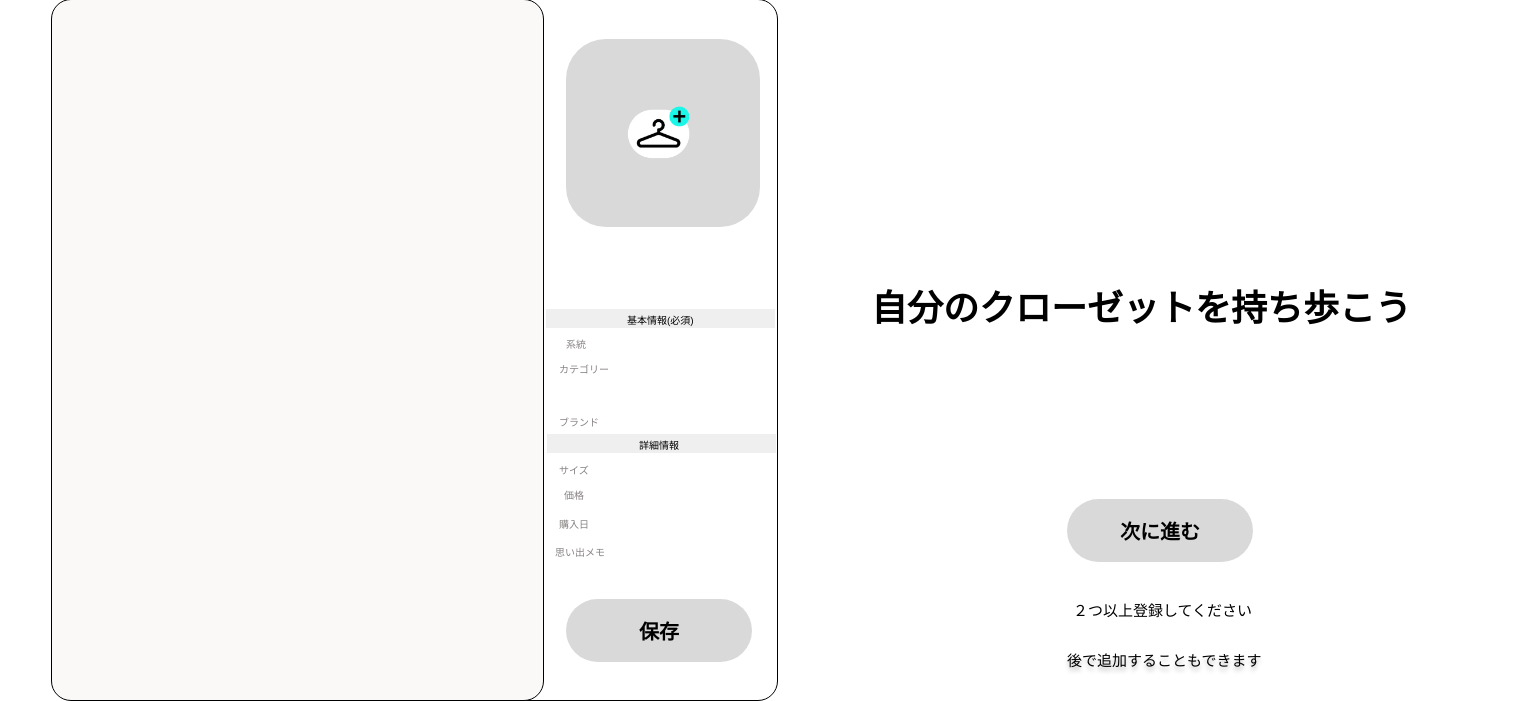
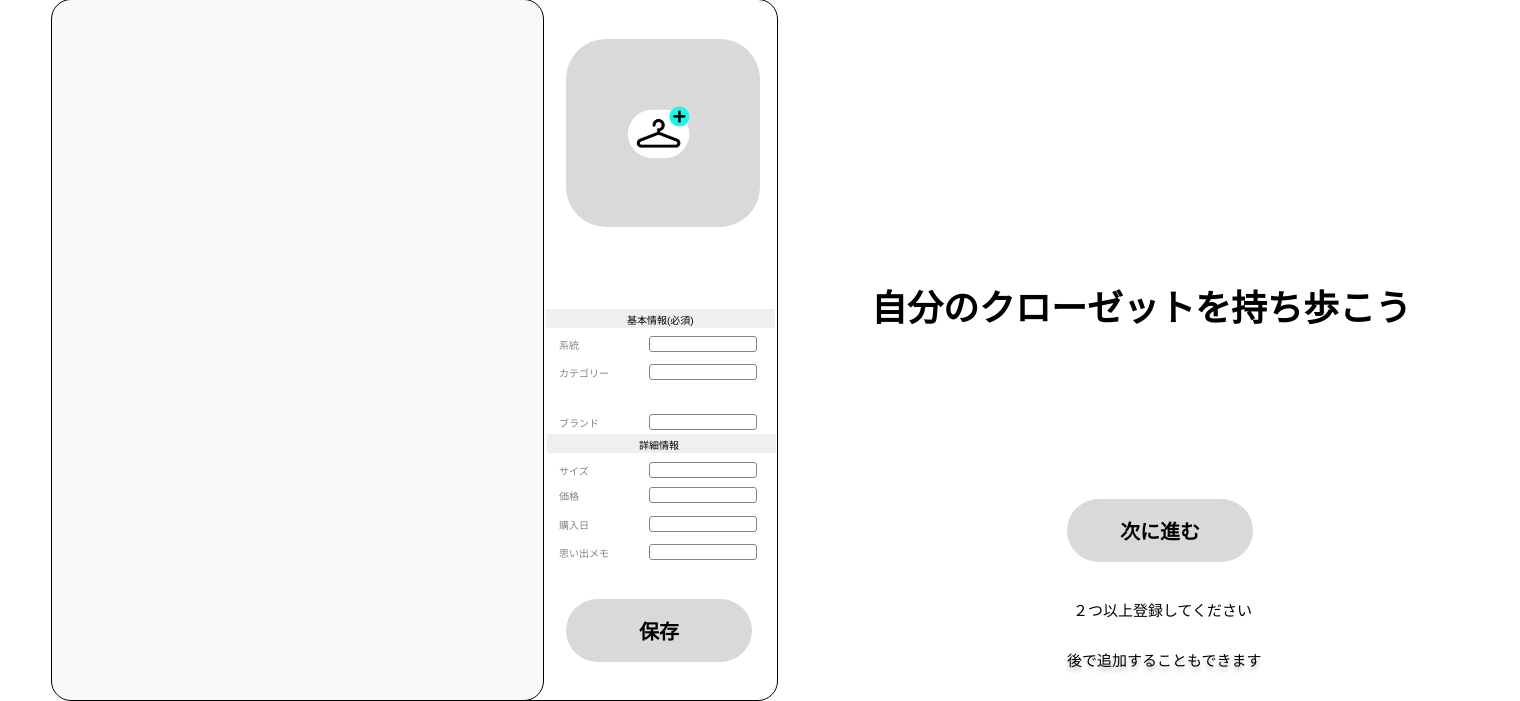
Before and after one commit to HIROMU522/HackU, a Flask app: page /introduction2 in a window 1520 px wide. Shown: the part 101-802 px from the top of the page. Run offline with Flask 3, Linux system fonts and the light colour scheme.

Commit message:
入力欄の作成

```diff
--- a/static/css/styles_introduction2.css
+++ b/static/css/styles_introduction2.css
@@ -146,14 +154,10 @@
     object-fit: cover;
   }
 
-  .image .img {
-    position: fixed;
-    width: 85px;
-    height: 69px;
-    top: 0;
-    left: 0;
-    object-fit: cover;
-  }
+  .image-upload-label {
+    cursor: pointer; /* これにより、ラベルにマウスカーソルが重なった時にポインター（指の形）に変わります */
+}
+
 
 
   .screen .text-wrapper-4 {
@@ -169,95 +173,205 @@
     line-height: normal;
   }
 
-  .screen .text-wrapper-5 {
-    width: 28px;
-    top: 287px;
-    left: 515px;
+  .screen .input-group1 {
+    display: flex;
+    position: absolute;
+    align-items: center;
+    top: 287px; /* text-wrapper-5のtopと同じ値 */
+    left: 508px; /* text-wrapper-5のleftと同じ値 */
+  }
+
+  .screen .input-group1 .text-wrapper-5 {
+    color: #888383;
     font-family: "IM FELL French Canon SC-Regular", Helvetica;
     font-weight: 400;
-    color: #888383;
+    width: 80px;
+    line-height: normal;
     font-size: 10px;
-    position: absolute;
-    letter-spacing: 0;
-    line-height: normal;
+    margin-right: 10px; /* ラベルと入力欄の間に適切なスペースを作る */
   }
 
-  .screen .text-wrapper-6 {
-    width: 54px;
-    top: 365px;
-    left: 508px;
+  .screen .input-field1 {
+    height: 10px; /* 適切な高さに調整 */
+    padding: 2px 3px;
+    font-size: 10px;
+    border: 1px solid #888383;
+    border-radius: 3px;
+    /* 必要に応じて幅を設定 */
+    width: 100px; /* 例: 入力欄の幅が100pxの場合 */
+  }
+
+
+
+
+  .screen .input-group2 {
+    display: flex;
+    position: absolute;
+    align-items: center;
+    top: 365px; /* text-wrapper-5のtopと同じ値 */
+    left: 508px; /* text-wrapper-5のleftと同じ値 */
+  }
+
+  .screen .input-group2 .text-wrapper-6 {
+    color: #888383;
     font-family: "IM FELL French Canon SC-Regular", Helvetica;
     font-weight: 400;
-    color: #888383;
+    width: 80px;
+    line-height: normal;
     font-size: 10px;
-    position: absolute;
-    letter-spacing: 0;
-    line-height: normal;
+    margin-right: 10px; /* ラベルと入力欄の間に適切なスペースを作る */
   }
 
-  .screen .text-wrapper-7 {
-    width: 54px;
-    top: 413px;
-    left: 508px;
+  .screen .input-field2 {
+    height: 10px; /* 適切な高さに調整 */
+    padding: 2px 3px;
+    font-size: 10px;
+    border: 1px solid #888383;
+    border-radius: 3px;
+    /* 必要に応じて幅を設定 */
+    width: 100px; /* 例: 入力欄の幅が100pxの場合 */
+  }
+
+  .screen .input-group3 {
+    display: flex;
+    position: absolute;
+    align-items: center;
+    top: 413px; /* text-wrapper-5のtopと同じ値 */
+    left: 508px; /* text-wrapper-5のleftと同じ値 */
+  }
+
+  .screen .input-group3 .text-wrapper-7 {
+    color: #888383;
     font-family: "IM FELL French Canon SC-Regular", Helvetica;
     font-weight: 400;
-    color: #888383;
+    width: 80px;
+    line-height: normal;
     font-size: 10px;
-    position: absolute;
-    letter-spacing: 0;
-    line-height: normal;
+    margin-right: 10px; /* ラベルと入力欄の間に適切なスペースを作る */
   }
 
-  .screen .text-wrapper-8 {
-    width: 54px;
-    top: 438px;
-    left: 513px;
+  .screen .input-field3 {
+    height: 10px; /* 適切な高さに調整 */
+    padding: 2px 3px;
+    font-size: 10px;
+    border: 1px solid #888383;
+    border-radius: 3px;
+    /* 必要に応じて幅を設定 */
+    width: 100px; /* 例: 入力欄の幅が100pxの場合 */
+  }
+
+
+  .screen .input-group4 {
+    display: flex;
+    position: absolute;
+    align-items: center;
+    top: 438px; /* text-wrapper-5のtopと同じ値 */
+    left: 508px; /* text-wrapper-5のleftと同じ値 */
+  }
+
+  .screen .input-group4 .text-wrapper-8 {
+    color: #888383;
     font-family: "IM FELL French Canon SC-Regular", Helvetica;
     font-weight: 400;
-    color: #888383;
+    width: 80px;
+    line-height: normal;
     font-size: 10px;
-    position: absolute;
-    letter-spacing: 0;
-    line-height: normal;
+    margin-right: 10px; /* ラベルと入力欄の間に適切なスペースを作る */
   }
 
-  .screen .text-wrapper-9 {
-    width: 54px;
-    top: 467px;
-    left: 508px;
+  .screen .input-field4 {
+    height: 10px; /* 適切な高さに調整 */
+    padding: 2px 3px;
+    font-size: 10px;
+    border: 1px solid #888383;
+    border-radius: 3px;
+    /* 必要に応じて幅を設定 */
+    width: 100px; /* 例: 入力欄の幅が100pxの場合 */
+  }
+
+
+  .screen .input-group5 {
+    display: flex;
+    position: absolute;
+    align-items: center;
+    top: 467px; /* text-wrapper-5のtopと同じ値 */
+    left: 508px; /* text-wrapper-5のleftと同じ値 */
+  }
+
+  .screen .input-group5 .text-wrapper-9 {
+    color: #888383;
     font-family: "IM FELL French Canon SC-Regular", Helvetica;
     font-weight: 400;
-    color: #888383;
+    width: 80px;
+    line-height: normal;
     font-size: 10px;
-    position: absolute;
-    letter-spacing: 0;
-    line-height: normal;
+    margin-right: 10px; /* ラベルと入力欄の間に適切なスペースを作る */
   }
 
-  .screen .text-wrapper-10 {
-    width: 54px;
-    top: 495px;
-    left: 504px;
+  .screen .input-field5 {
+    height: 10px; /* 適切な高さに調整 */
+    padding: 2px 3px;
+    font-size: 10px;
+    border: 1px solid #888383;
+    border-radius: 3px;
+    /* 必要に応じて幅を設定 */
+    width: 100px; /* 例: 入力欄の幅が100pxの場合 */
+  }
+
+  .screen .input-group6 {
+    display: flex;
+    position: absolute;
+    align-items: center;
+    top: 495px; /* text-wrapper-5のtopと同じ値 */
+    left: 508px; /* text-wrapper-5のleftと同じ値 */
+  }
+
+  .screen .input-group6 .text-wrapper-10 {
+    color: #888383;
     font-family: "IM FELL French Canon SC-Regular", Helvetica;
     font-weight: 400;
-    color: #888383;
+    width: 80px;
+    line-height: normal;
     font-size: 10px;
-    position: absolute;
-    letter-spacing: 0;
-    line-height: normal;
+    margin-right: 10px; /* ラベルと入力欄の間に適切なスペースを作る */
   }
 
-  .screen .text-wrapper-11 {
-    width: 76px;
-    top: 312px;
-    left: 508px;
+  .screen .input-field6 {
+    height: 10px; /* 適切な高さに調整 */
+    padding: 2px 3px;
+    font-size: 10px;
+    border: 1px solid #888383;
+    border-radius: 3px;
+    /* 必要に応じて幅を設定 */
+    width: 100px; /* 例: 入力欄の幅が100pxの場合 */
+  }
+
+  .screen .input-group7 {
+    display: flex;
+    position: absolute;
+    align-items: center;
+    top: 315px; /* text-wrapper-5のtopと同じ値 */
+    left: 508px; /* text-wrapper-5のleftと同じ値 */
+  }
+
+  .screen .input-group7 .text-wrapper-11 {
+    color: #888383;
     font-family: "IM FELL French Canon SC-Regular", Helvetica;
     font-weight: 400;
-    color: #888383;
+    width: 80px;
+    line-height: normal;
     font-size: 10px;
-    position: absolute;
-    letter-spacing: 0;
-    line-height: normal;
+    margin-right: 10px; /* ラベルと入力欄の間に適切なスペースを作る */
+  }
+
+  .screen .input-field7 {
+    height: 10px; /* 適切な高さに調整 */
+    padding: 2px 3px;
+    font-size: 10px;
+    border: 1px solid #888383;
+    border-radius: 3px;
+    /* 必要に応じて幅を設定 */
+    width: 100px; /* 例: 入力欄の幅が100pxの場合 */
   }
 
   .screen .text-wrapper-12 {
--- a/templates/Introduction2.html
+++ b/templates/Introduction2.html
@@ -12,34 +12,61 @@
         </header>
 
         <div class="text-wrapper-2">自分のクローゼットを持ち歩こう</div>
+
         <div class="overlap-group-2">
           <div class="rectangle"></div>
-          <div class="rectangle-2"></div>
+          <div id="saveArea" class="rectangle-2"></div>
           <div class="rectangle-7" id="imagePreview"></div>
-          <div class="rectangle-8"></div>
-          <div class="rectangle-9"></div>
+
           <button class="button-save">保存</button>
            <!-- 画像アップロードのinputを追加 -->
           <input type="file" id="imageUpload" style="display:none;" onchange="previewImage();" />
+
           <label for="imageUpload" class="image-upload-label" id="imageUploadLabel">
             <img class="image" src="../static/img/hunger.jpg" />
           </label>
 
+          <div class="rectangle-8"></div>
+          <div class="rectangle-9"></div>
           <div class="text-wrapper-4">基本情報(必須)</div>
+          <div class="input-group1">
             <div class="text-wrapper-5">系統</div>
+            <input type="text" class="input-field1" />
+          </div>
+          <div class="input-group2">
             <div class="text-wrapper-6">ブランド</div>
+            <input type="text" class="input-field2" />
+          </div>
+          <div class="input-group3">
             <div class="text-wrapper-7">サイズ</div>
+            <input type="text" class="input-field3" />
+          </div>
+          <div class="input-group4">
             <div class="text-wrapper-8">価格</div>
+            <input type="text" class="input-field4" />
+          </div>
+          <div class="input-group5">
             <div class="text-wrapper-9">購入日</div>
+            <input type="text" class="input-field5" />
+          </div>
+          <div class="input-group6">
             <div class="text-wrapper-10">思い出メモ</div>
+            <input type="text" class="input-field6" />
+          </div>
+          <div class="input-group7">
             <div class="text-wrapper-11">カテゴリー</div>
+            <input type="text" class="input-field7" />
+          </div>
           <div class="text-wrapper-12">詳細情報</div>
+
         </div>
+
         <div class="overlap-2">
           <button class="button-13">次に進む</button>
 
           <div class="text-wrapper-14">２つ以上登録してください</div>
         </div>
+
         <div class="text-wrapper-15">後で追加することもできます</div>
     </div>
   </body>
```
Also changed, not shown: other parts of static/css/styles_introduction2.css (+21 -23 lines), preferences.db, static/js/Introduction2.js (line endings or trailing spaces). Lines whose indentation alone changed are shown as unchanged.
